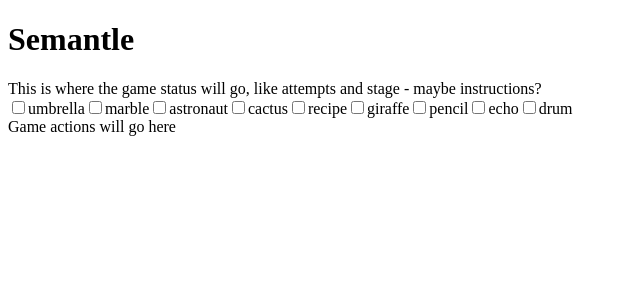
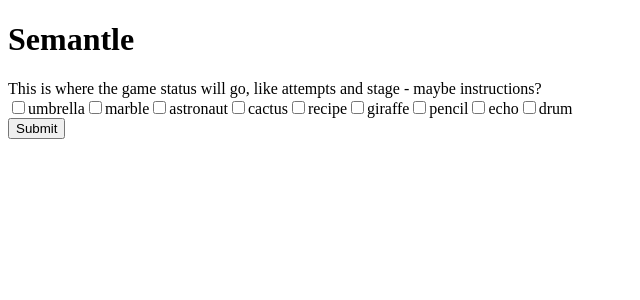
Before and after one commit to srpocock/Semantle, a React (Vite) app in the folder semantle-app/: page / in a window 1280 px wide. Shown: the top 300 px of the page, without its empty margins (0-640 px from the left). Built offline with nearby package versions, Linux system fonts and the light colour scheme; no server answers.

Commit message:
Add button

```diff
--- a/semantle-app/src/Game.tsx
+++ b/semantle-app/src/Game.tsx
@@ -6,8 +6,17 @@ import Words from './Words';
 
 await Words.initialise();
 
+const GameState = {
+    Playing: "playing",
+    Lost: "lost",
+    Won: "won"
+} as const
+
 export default function Game () {
+
     const [checkedWords, setCheckedWords] = useState<string[]>([]);
+    const [gameState, setGameState] = useState<string>(GameState.Playing);
+
     function handleCheck (word: string, checked: boolean) {
         // Make sure only a maximum of 2 words are checked
         if (checked && checkedWords.length >= 2) {
@@ -16,13 +25,18 @@ export default function Game () {
         setCheckedWords(prev =>
             checked ? [...prev, word] : prev.filter(w => w !== word)
         );
+
     };
+
+    function handleSubmit () {
+
+    }
 
     return (
         <section className="game">
             <GameStatus />
             <WordGrid words={Words.wordList} checkedWords={checkedWords} onChecked={handleCheck} />
-            <GameActions />
+            <GameActions onSubmit={handleSubmit} />
         </section>
     )
 
--- a/semantle-app/src/GameActions.tsx
+++ b/semantle-app/src/GameActions.tsx
@@ -1,5 +1,9 @@
-export default function GameActions() {
+type GameActionProps = { onSubmit: () => void };
+
+export default function GameActions({ onSubmit }: GameActionProps) {
     return (
-        <div>Game actions will go here</div>
+        <div>
+            <button onClick={onSubmit} >Submit</button>
+        </div>
     )
 }
--- a/semantle-app/src/Words.tsx
+++ b/semantle-app/src/Words.tsx
@@ -21,7 +21,7 @@ let leastRelatedWords: [string, string, number] | undefined;
  * @returns Promise<number> - The relatedness score between the two words
  * @throws Error if the relatedness data is not found
  */
-async function getRelatedness(word1: string, word2: string): Promise<number> {
+async function _getRelatednessAPI(word1: string, word2: string): Promise<number> {
     const relatednessAPI: string = "https://api.conceptnet.io/relatedness?";
     const url = `${relatednessAPI}node1=/c/en/${word1}&node2=/c/en/${word2}`;
     const response = await fetch(url);
@@ -43,7 +43,7 @@ async function initialise(): Promise<void> {
 
         wordList.forEach(function (word2, index2) {
             if (index1 < index2) {
-                const promise = getRelatedness(word1, word2)
+                const promise = _getRelatednessAPI(word1, word2)
                     .then((relatedness) => {
                         wordRelatedness[index1][index2] = relatedness;
                         wordRelatedness[index2][index1] = relatedness;
@@ -71,7 +71,7 @@ async function initialise(): Promise<void> {
 
 export default {
     wordList,
-    get relatedness() { return wordRelatedness; },
+    getRelatedness( word1: string, word2: string): number { return wordRelatedness[wordList.indexOf(word1)][wordList.indexOf(word2)]; },
     get mostRelated() { return mostRelatedWords; },
     get leastRelated() { return leastRelatedWords; },
     initialise
```
